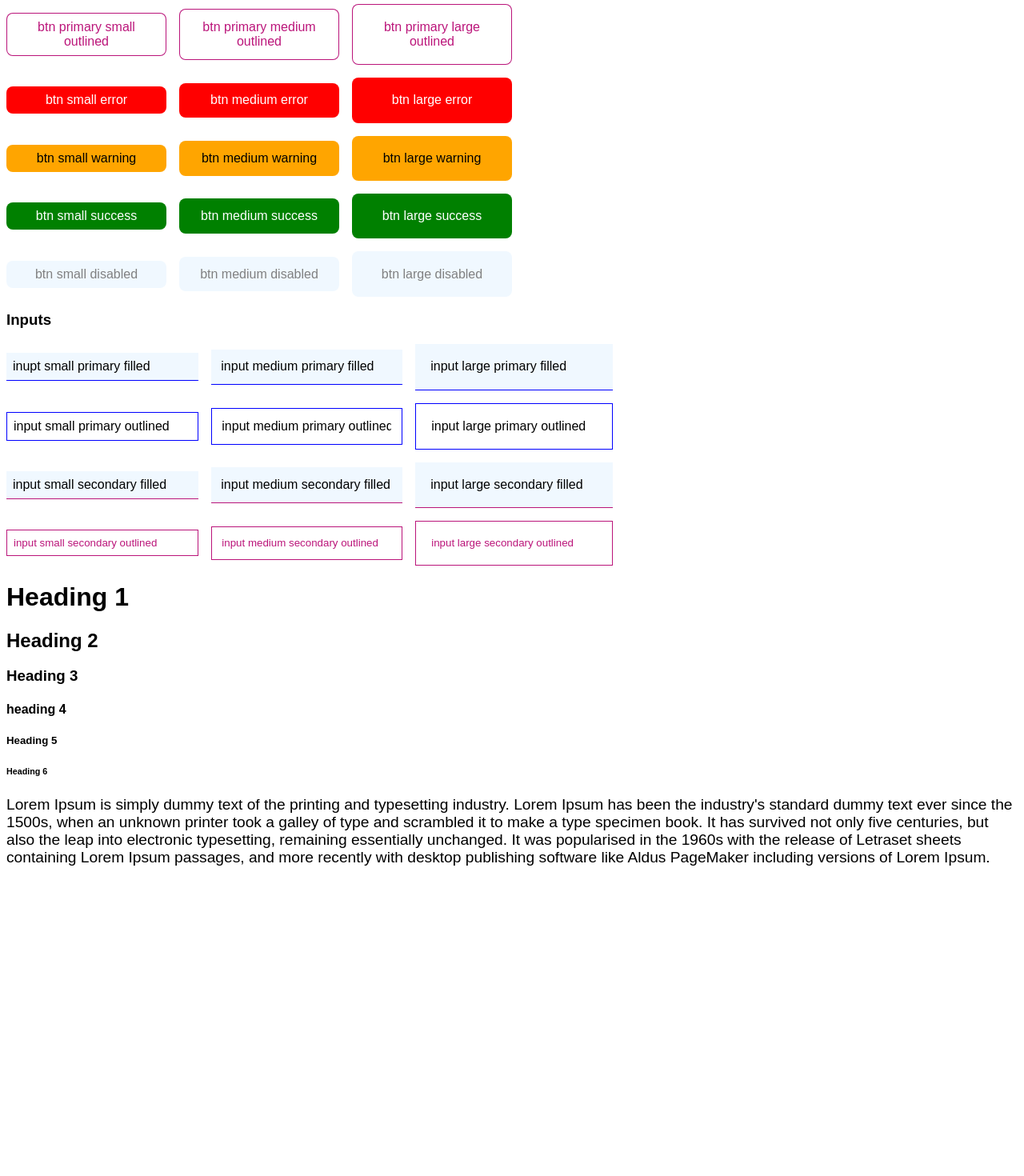
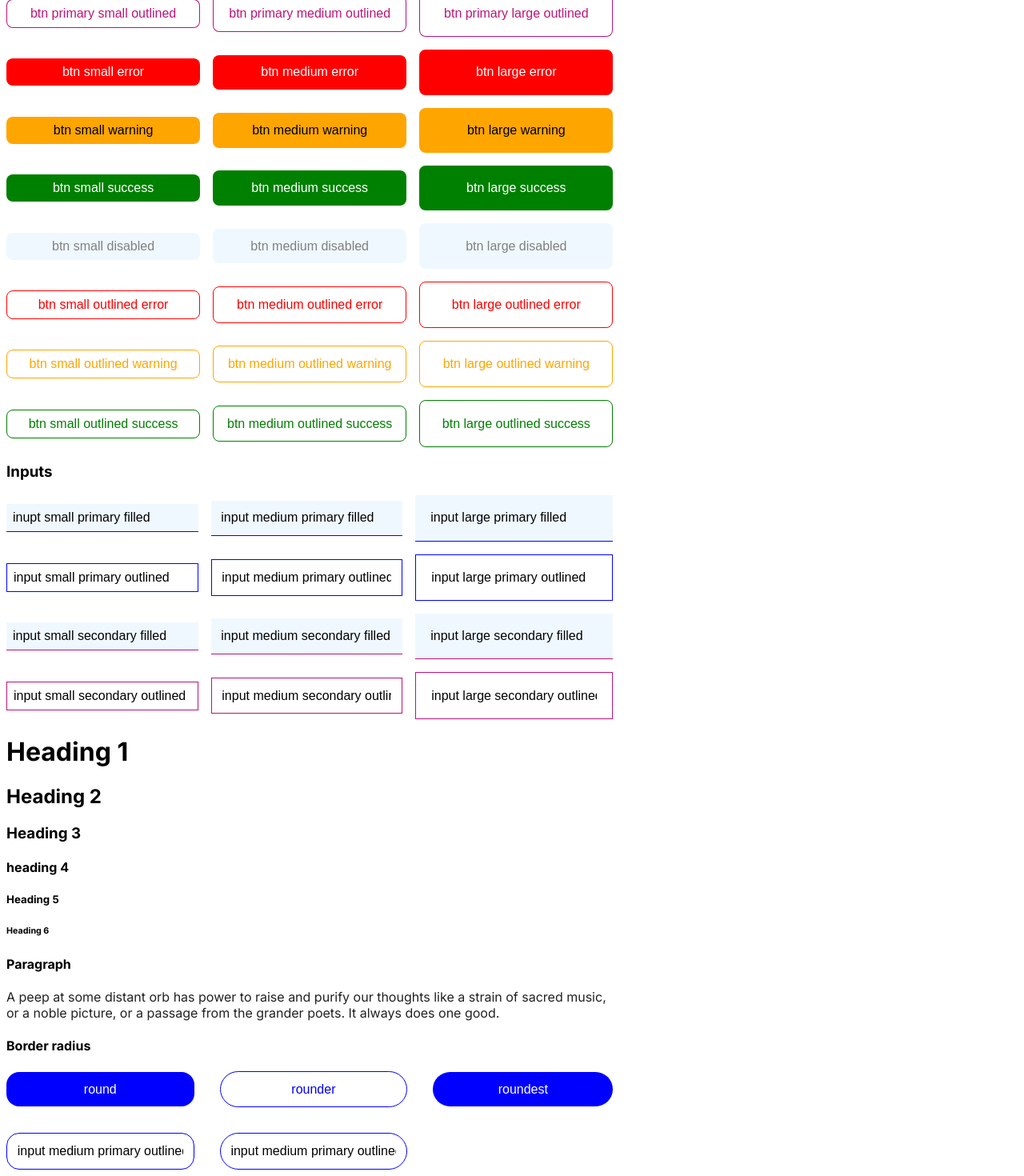
Before and after one commit to arunkumar413/serene-UI, a React (Create React App) app: page / in a window 1280 px wide. Shown: the part 281-1751 px from the top of the page at 80% size. Before the commit the page ends 1383 px from the top, so only its background shows below. Built offline with nearby package versions, Linux system fonts and the light colour scheme.

Commit message:
3 files modified

```diff
--- a/public/index.html
+++ b/public/index.html
@@ -1 +1,11 @@
-<div id="root"></div>
+<html>
+  <head>
+    <style>
+      @import url('https://fonts.googleapis.com/css2?family=Inter:wght@100;200;300;400;500;600;700;800;900&display=swap');
+    </style>
+  </head>
+
+  <body>
+    <div id="root"></div>
+  </body>
+</html>
--- a/src/App.js
+++ b/src/App.js
@@ -19,7 +19,7 @@ export default function App() {
       <h3> Buttons </h3>
       <div
         style={{
-          width: '50%',
+          width: '60%',
           display: 'grid',
           gridTemplateColumns: '1fr 1fr 1fr',
           justifyContent: 'center',
@@ -54,7 +54,6 @@ export default function App() {
         <button className="btn small error"> btn small error </button>
         <button className="btn medium error"> btn medium error </button>
         <button className="btn large error"> btn large error</button>
-
         <button className="btn small warning"> btn small warning </button>
         <button className="btn medium warning"> btn medium warning </button>
         <button className="btn large warning"> btn large warning </button>
@@ -64,11 +63,42 @@ export default function App() {
         <button className="btn small disabled"> btn small disabled </button>
         <button className="btn medium disabled"> btn medium disabled </button>
         <button className="btn large disabled"> btn large disabled </button>
-
-        {/* <button className="btn small outlined error"> Error </button>
-        <button className="btn small outlined warning"> Warning </button>
-        <button className="btn small outlined success"> Success</button>{' '}
-        <button className="btn large outlined success"> Success </button> */}
+        <button className="btn small outlined error">
+          {' '}
+          btn small outlined error{' '}
+        </button>
+        <button className="btn medium outlined error">
+          {' '}
+          btn medium outlined error{' '}
+        </button>
+        <button className="btn large outlined error">
+          {' '}
+          btn large outlined error{' '}
+        </button>
+        <button className="btn small outlined warning">
+          {' '}
+          btn small outlined warning{' '}
+        </button>
+        <button className="btn medium outlined warning">
+          {' '}
+          btn medium outlined warning{' '}
+        </button>
+        <button className="btn large outlined warning">
+          {' '}
+          btn large outlined warning{' '}
+        </button>
+        <button className="btn small outlined success">
+          {' '}
+          btn small outlined success
+        </button>{' '}
+        <button className="btn medium outlined success">
+          {' '}
+          btn medium outlined success{' '}
+        </button>
+        <button className="btn large outlined success">
+          {' '}
+          btn large outlined success{' '}
+        </button>
       </div>
       <h3> Inputs </h3>
       <div
@@ -151,18 +181,40 @@ export default function App() {
         <h3> Heading 3 </h3>
         <h4> heading 4 </h4> <h5> Heading 5 </h5>
         <h6> Heading 6 </h6>
+        <h4> Paragraph </h4>
         <p>
           {' '}
-          Lorem Ipsum is simply dummy text of the printing and typesetting
-          industry. Lorem Ipsum has been the industry's standard dummy text ever
-          since the 1500s, when an unknown printer took a galley of type and
-          scrambled it to make a type specimen book. It has survived not only
-          five centuries, but also the leap into electronic typesetting,
-          remaining essentially unchanged. It was popularised in the 1960s with
-          the release of Letraset sheets containing Lorem Ipsum passages, and
-          more recently with desktop publishing software like Aldus PageMaker
-          including versions of Lorem Ipsum.
+          A peep at some distant orb has power to raise and purify our thoughts
+          like a strain of sacred music, or a noble picture, or a passage from
+          the grander poets. It always does one good.
         </p>
+        <h4> Border radius </h4>
+        <div
+          style={{
+            width: '60%',
+            display: 'grid',
+            gridTemplateColumns: '1fr 1fr 1fr',
+            justifyContent: 'center',
+            alignItems: 'center',
+            gap: '2rem',
+          }}
+        >
+          <button className="btn primary medium round"> round</button>
+          <button className="btn primary outlined medium rounder">
+            {' '}
+            rounder{' '}
+          </button>
+          <button className="btn primary medium roundest"> roundest </button>
+
+          <input
+            className="input medium primary outlined round"
+            value="input medium primary outlined round"
+          />
+          <input
+            className="input medium primary outlined rounder"
+            value="input medium primary outlined rounder"
+          />
+        </div>
       </div>
     </div>
   );
--- a/src/style.css
+++ b/src/style.css
@@ -11,7 +11,7 @@
 }
 
 body {
-  font-family: sans-serif;
+  font-family: 'Inter', sans-serif;
 }
 
 .small {
@@ -91,22 +91,25 @@ body {
   background-color: aliceblue;
   color: gray;
 }
+.disabled:hover {
+  cursor: not-allowed;
+}
 
 /* Inputs */
 
 .input {
   border: none;
   outline: none;
+  font-size: 1rem;
 }
 
 input.primary.filled {
   background-color: aliceblue;
   border-bottom: solid 1px var(--primary-color);
   color: black;
-  font-size: 1rem;
 }
 
-.secondary.filled {
+input.secondary.filled {
   background-color: aliceblue;
   border-bottom: solid 1px var(--secondary-color);
   color: black;
@@ -117,9 +120,30 @@ input.primary.outlined {
   background-color: white;
   border: solid 1px var(--primary-color);
   color: black;
-  font-size: 1rem;
+}
+
+input.secondary.outlined {
+  background-color: white;
+  border: solid 1px var(--secondary-color);
+  color: black;
+}
+
+.round {
+  border-radius: 1rem;
+}
+
+.rounder {
+  border-radius: 2rem;
+}
+
+.roundest {
+  border-radius: 2.5rem;
 }
 
 p {
-  font-size: 1.2rem;
+  font-size: 1rem;
+  font-weight: 400;
+  font-style: normal;
+  color: rgba(0, 0, 0, 0.87);
+  max-width: 75ch;
 }
```
